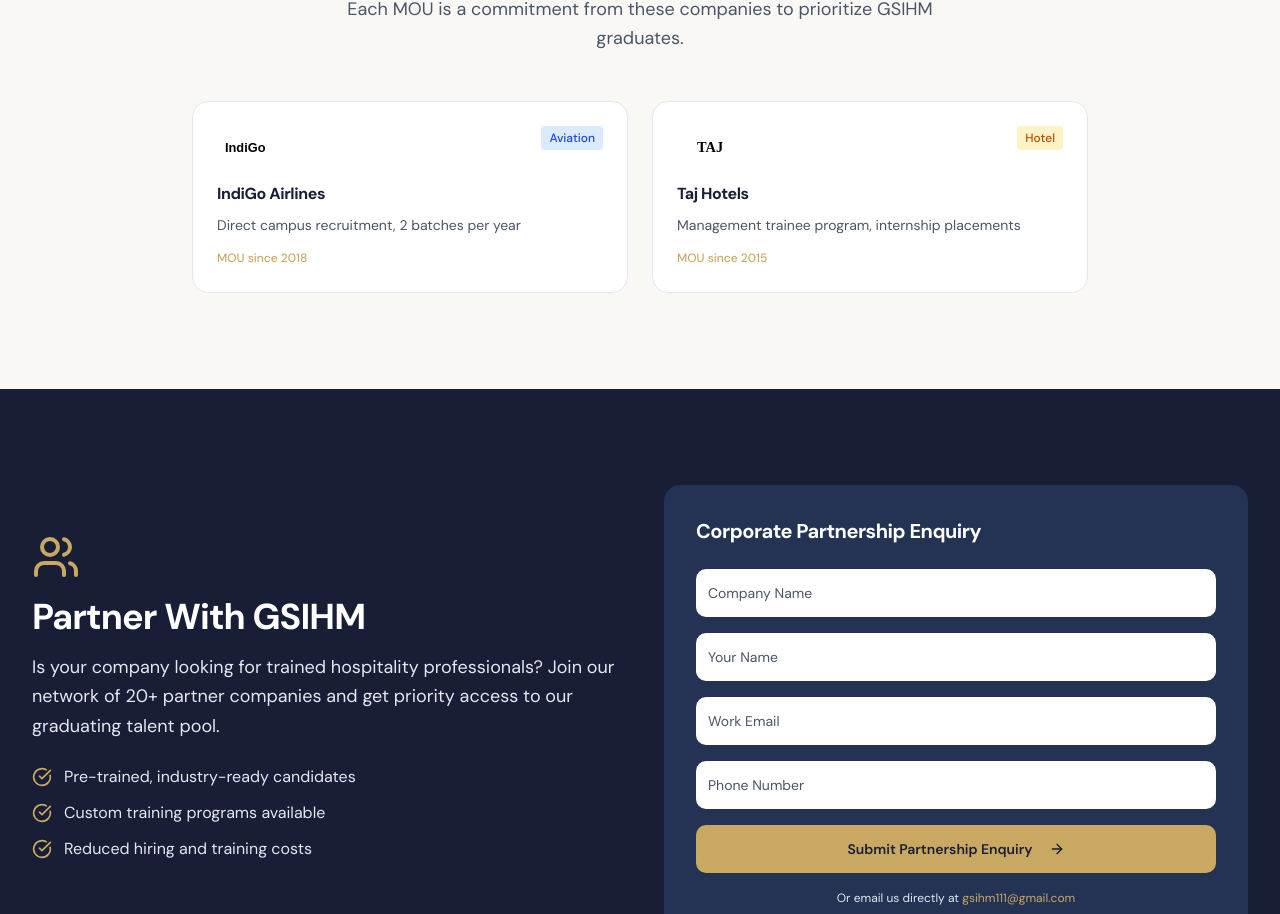
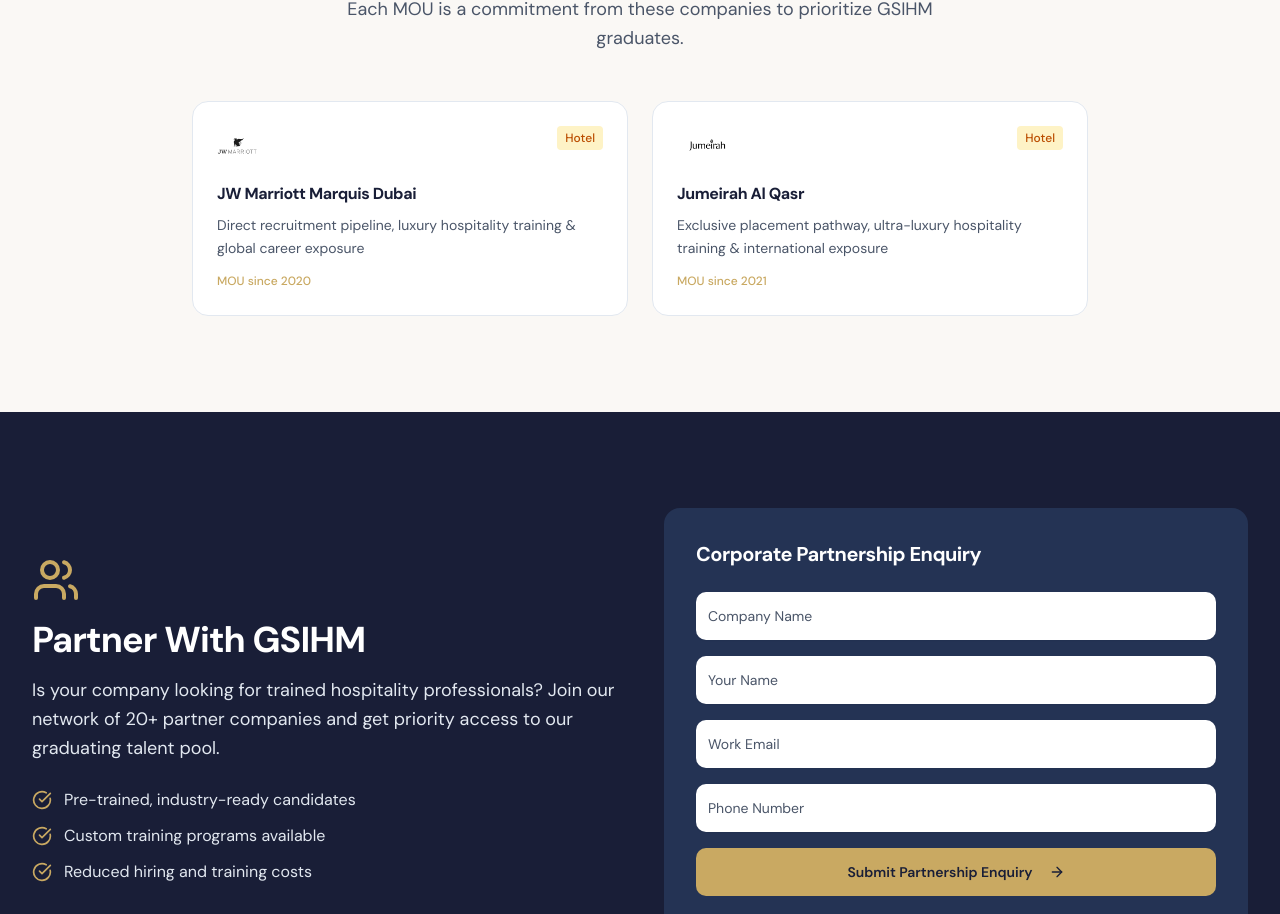
Before and after one commit to abhaykawar56-ui/GSIHM, a Next.js app: page /partnerships in a window 1280 px wide. Shown: the part 1614-2528 px from the top of the page. Built offline with nearby package versions, Linux system fonts and the light colour scheme.

Commit message:
feat: update partnership details with JW Marriott Marquis Dubai and Jumeirah Al Qasr

```diff
--- a/app/partnerships/page.tsx
+++ b/app/partnerships/page.tsx
@@ -9,18 +9,18 @@ import { cn } from "@/lib/utils"
 
 const mouPartners = [
   {
-    name: "IndiGo Airlines",
-    sector: "Aviation",
-    coverage: "Direct campus recruitment, 2 batches per year",
-    since: "2018",
-    logo: "/logos/indigo.svg",
+    name: "JW Marriott Marquis Dubai",
+    sector: "Hotel",
+    coverage: "Direct recruitment pipeline, luxury hospitality training & global career exposure",
+    since: "2020",
+    logo: "/logos/jw-marriott.jpg",
   },
   {
-    name: "Taj Hotels",
+    name: "Jumeirah Al Qasr",
     sector: "Hotel",
-    coverage: "Management trainee program, internship placements",
-    since: "2015",
-    logo: "/logos/taj.svg",
+    coverage: "Exclusive placement pathway, ultra-luxury hospitality training & international exposure",
+    since: "2021",
+    logo: "/logos/jumeirah.png",
   },
 ]
 
```
